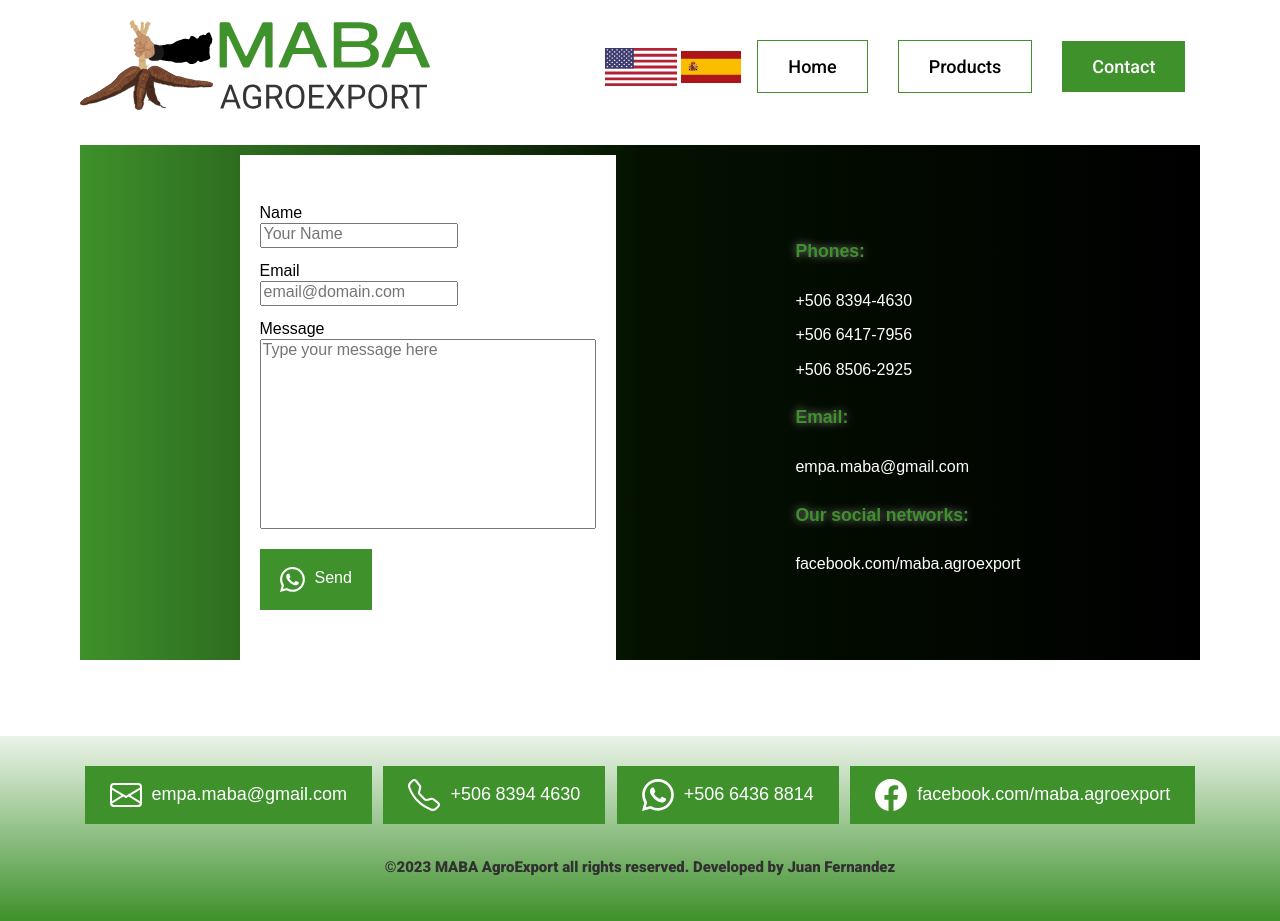
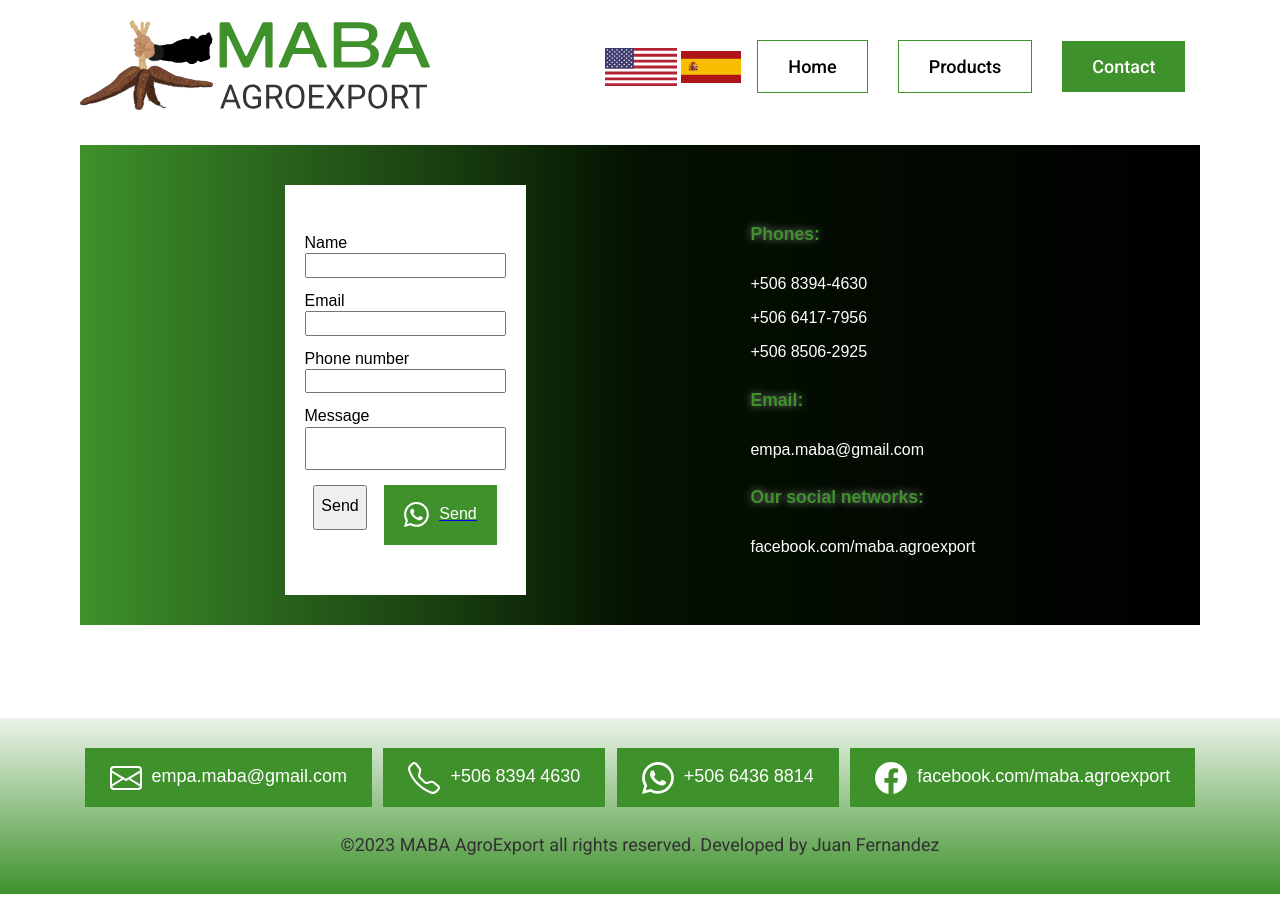
Before and after one commit to 9ero/maba-app, a React (Vite) app: page /contact in a window 1280 px wide. After the commit the page ends 894 px from the top, so only its background shows below. Built offline with nearby package versions, Linux system fonts and the light colour scheme.

Commit message:
implementing email server

```diff
--- a/package.json
+++ b/package.json
@@ -10,6 +10,7 @@
     "preview": "vite preview"
   },
   "dependencies": {
+    "@emailjs/browser": "^3.11.0",
     "@vercel/analytics": "^1.0.2",
     "react": "^18.2.0",
     "react-dom": "^18.2.0",
--- a/src/components/Footer.jsx
+++ b/src/components/Footer.jsx
@@ -46,7 +46,7 @@
 
         </div>
         <div className={style.footerDisclaimer}>
-            <h5>{text.footer.disclaimer}</h5>
+            <p>{text.footer.disclaimer}</p>
         </div>
     </footer>
 }
--- a/src/components/contact/ContactForm.jsx
+++ b/src/components/contact/ContactForm.jsx
@@ -1,31 +1,31 @@
-import { useState } from "react"
-import { useLabelsContext } from "../../components/LanguageProvider"
+import { useState, useRef } from "react"
+import emailjs from '@emailjs/browser'
+
 import { Link } from 'react-router-dom'
 import { BsWhatsapp } from 'react-icons/bs'
 import style from './ContactForm.module.scss'
 
 export const ContactForm = () => {
-    const text = useLabelsContext()
+    const form = useRef();
+
+    const sendEmail = (e) => {
+        e.preventDefault();
+
+        emailjs.sendForm('service_qnmq0th', 'template_e8rhzkh', form.current, '602dI52C4zTPsX-2s')
+            .then((result) => {
+                console.log(result.text);
+            }, (error) => {
+                console.log(error.text);
+            });
+        }
+
         const maxLenght = 200
         const [message, setMessage] = useState('')
         const [name, setName] = useState('')
 
-    const formattingUrl = (text) => {
-        const newLineFormat = text.replaceAll('\n', '%0A')
-        newLineFormat.replaceAll('\r', '%0A')
-        newLineFormat.replaceAll(' ', '+')
-        return newLineFormat
-    }
 
-    const updateMessage = (event) => {
-        const formatedString = formattingUrl(event.target.value)
-        setMessage(formatedString)
-    }
 
-    const updateName = (event) => {
-        const formatedString = formattingUrl(event.target.value)
-        setName(formatedString)
-    }
+
 
         const onWaMessageREady = () => {
             name != '' && setMessage(name + '%0A' + message)
@@ -34,15 +34,24 @@
 
         return (
             <section className={style.formContainer}>
-            <form action="">
-                <label htmlFor="nameInput" >Name </label><br />
-                <input type="text" id="nameInput" placeholder="Your Name" onChange={updateName} /><br />
-                <label htmlFor="emailInput">Email </label><br />
-                <input type="email" id="emailInput" placeholder="email@domain.com" /><br />
-                <label htmlFor="messageInput">Message </label><br />
-                <textarea type="text" id="messageInput" onChange={updateMessage} placeholder="Type your message here" maxLength={maxLenght} cols={35} rows={10} style={{ resize: 'none' }} /><br />
-                <Link style={{ textDecoration: 'none' }} to={`https://wa.me/50685062925?text=${message}`} target="_blank" onClick={onWaMessageREady}><div className={style.newButton} ><BsWhatsapp className={style.icon} /><p>Send</p></div></Link>
+
+                <form ref={form} onSubmit={sendEmail}>
+                    <label>Name</label>
+                    <input type="text" name="from_name" />
+                    <label>Email</label>
+                    <input type="email" name="user_email" />
+                    <label>Phone number</label>
+                    <input type="number" name="phone_number" />
+                    <label>Message</label>
+                    <textarea  name="message" />
+                    <div style={{display:'flex', justifyContent:'space-around'}}>
+                    <input type="submit" value="Send" />
+                    <Link to={`https://wa.me/50685062925?text=${message}`} target="_blank" onClick={onWaMessageREady}><div className={style.newButton} ><BsWhatsapp className={style.icon} /><p>Send</p></div></Link>
+                    </div>
                 </form>
+
+
+
                 <div className={style.linksContainer}>
                     <h5>Phones: </h5>
                     <p>+506 8394-4630</p>
--- a/src/components/contact/ContactForm.module.scss
+++ b/src/components/contact/ContactForm.module.scss
@@ -10,6 +10,8 @@
     background-image: linear-gradient(180deg, $primary, rgb(2, 32, 2),black);
     flex-direction: column;
     form{
+        display: flex;
+        flex-direction: column;
         margin-top: 10px;
         background-color: $light;
         padding: 50px 20px;
@@ -19,6 +21,7 @@
         }
         textarea{
             margin-bottom: 15px;
+            resize: none;
         }
 
 
```
Also changed, not shown: 1 other file (tests, documents, lock files or other folders). Lines whose indentation alone changed are shown as unchanged.
